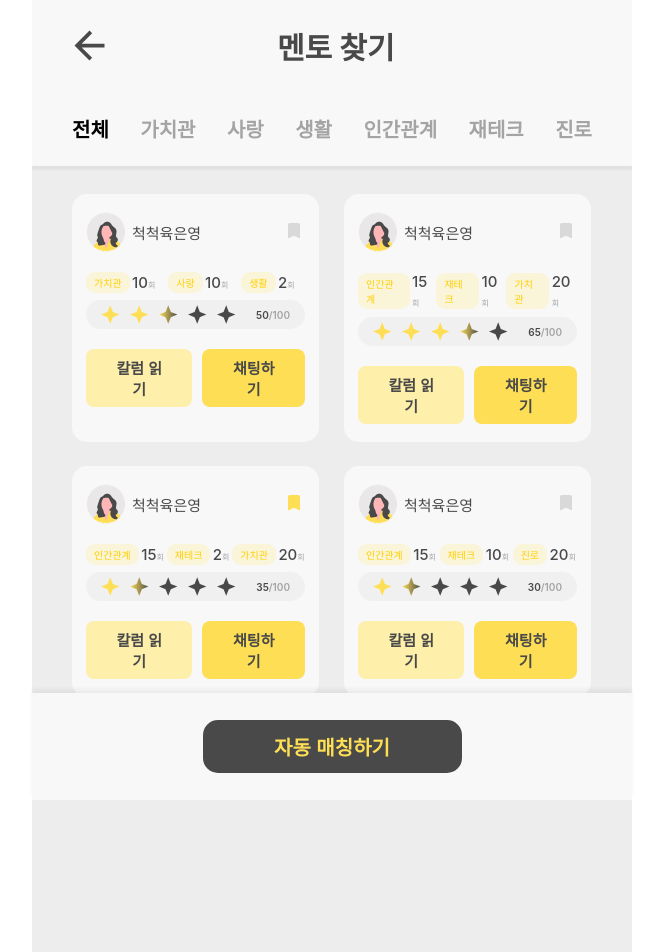
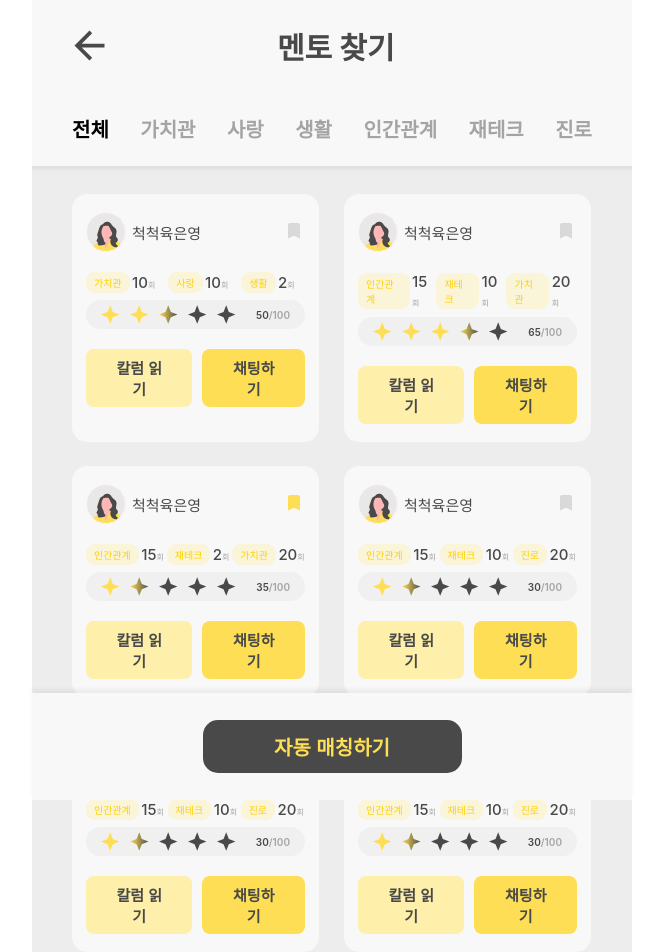
Before and after one commit to youbing5921/deploy_hw, a React (Create React App) app in the folder gamja/: page /find in a window 1280 px wide. Shown: the top 952 px of the page, without its empty margins (308-971 px from the left). Built offline with nearby package versions, Linux system fonts and the light colour scheme.

Commit message:
[Feat] 멘티와 채팅하기 페이지 초기생성(#9)

```diff
--- a/gamja/src/App.js
+++ b/gamja/src/App.js
@@ -4,6 +4,9 @@ import styled from "styled-components";
 import Home from "./pages/common/Home";
 import ConcernsPage from "./pages/mentor/ConcernsPage";
 import FindMentor from "./pages/mentee/FindMentor";
+import ChatOnBorad from "./pages/mentor/ChatOnBorad";
+import ChatRoom from "./pages/mentor/ChatRoom";
+import ChatInBox from "./pages/mentor/ChatInBox";
 
 function App() {
   return (
@@ -13,6 +16,9 @@ function App() {
           <Route path="/home" element={<Home />}></Route>
           <Route path="/concerns" element={<ConcernsPage />}></Route>
           <Route path="/find" element={<FindMentor />}></Route>
+          <Route path="/chat/onboard" element={<ChatOnBorad />}></Route>
+          <Route path="/chat/:roomId" element={<ChatRoom />}></Route>
+          <Route path="/chat/inbox" element={<ChatInBox />}></Route>
         </Routes>
       </Wrapper>
     </>
--- a/gamja/src/components/mentor/Concern.jsx
+++ b/gamja/src/components/mentor/Concern.jsx
@@ -49,7 +49,7 @@ const ConcernBox = styled.div`
   border-radius: 20px;
   background: #f8f8f8;
   padding: 21px 24px;
-  margin: 17px 40px;
+  margin: 17px 0px;
   align-self: stretch;
   cursor: pointer;
 `;
--- a/gamja/src/pages/mentee/FindMentor.js
+++ b/gamja/src/pages/mentee/FindMentor.js
@@ -43,6 +43,42 @@ let allInfoList = [
   },
   {
     id: "4",
+    name: "척척육은영",
+    isSubscribed: false,
+    category1: "인간관계",
+    count1: "15",
+    category2: "재테크",
+    count2: "10",
+    category3: "진로",
+    count3: "20",
+    rating: "30",
+  },
+  {
+    id: "5",
+    name: "척척육은영",
+    isSubscribed: false,
+    category1: "인간관계",
+    count1: "15",
+    category2: "재테크",
+    count2: "10",
+    category3: "진로",
+    count3: "20",
+    rating: "30",
+  },
+  {
+    id: "6",
+    name: "척척육은영",
+    isSubscribed: false,
+    category1: "인간관계",
+    count1: "15",
+    category2: "재테크",
+    count2: "10",
+    category3: "진로",
+    count3: "20",
+    rating: "30",
+  },
+  {
+    id: "7",
     name: "척척육은영",
     isSubscribed: false,
     category1: "인간관계",
--- /dev/null
+++ b/gamja/src/pages/mentor/ChatInBox.js
@@ -0,0 +1,7 @@
+import React from "react";
+
+const ChatInBox = () => {
+  return <div></div>;
+};
+
+export default ChatInBox;
--- /dev/null
+++ b/gamja/src/pages/mentor/ChatOnBorad.js
@@ -0,0 +1,7 @@
+import React from "react";
+
+const ChatOnBorad = () => {
+  return <div></div>;
+};
+
+export default ChatOnBorad;
--- /dev/null
+++ b/gamja/src/pages/mentor/ChatRoom.js
@@ -0,0 +1,7 @@
+import React from "react";
+
+const ChatRoom = () => {
+  return <div></div>;
+};
+
+export default ChatRoom;
--- a/gamja/src/pages/mentor/ConcernsPage.js
+++ b/gamja/src/pages/mentor/ConcernsPage.js
@@ -41,6 +41,24 @@ const initConcernList = [
     comment:
       "사랑하는 사람과 경제적 수준 차이가 심해요. 이 관계 계속해도 괜찮을까요?",
   },
+  {
+    id: "5",
+    name: "돈이 뭐길래",
+    category1: "사랑",
+    category2: "재테크",
+    category3: "인간관계",
+    comment:
+      "사랑하는 사람과 경제적 수준 차이가 심해요. 이 관계 계속해도 괜찮을까요?",
+  },
+  {
+    id: "6",
+    name: "돈이 뭐길래",
+    category1: "사랑",
+    category2: "재테크",
+    category3: "인간관계",
+    comment:
+      "사랑하는 사람과 경제적 수준 차이가 심해요. 이 관계 계속해도 괜찮을까요?",
+  },
 ];
 
 const ConcernsPage = () => {
@@ -61,7 +79,9 @@ const ConcernsPage = () => {
         <TopBar txt={"멘티 돕기"} />
         <CategoryBar onSelectCategory={setSelectedCategory} />
       </TopContainer>
-      <Concern concernList={filteredConcerns} />
+      <ConcernBox>
+        <Concern concernList={filteredConcerns} />
+      </ConcernBox>
     </Container>
   );
 };
@@ -83,3 +103,7 @@ const TopContainer = styled.div`
   background: #f8f8f8;
   box-shadow: 0px 4px 2px 0px rgba(0, 0, 0, 0.05);
 `;
+
+const ConcernBox = styled.div`
+  padding: 0px 40px 25px 40px;
+`;
```
